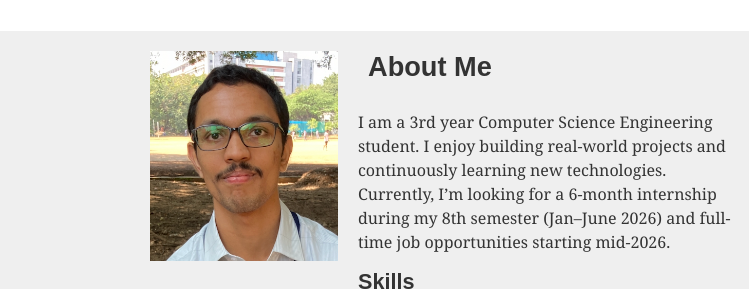
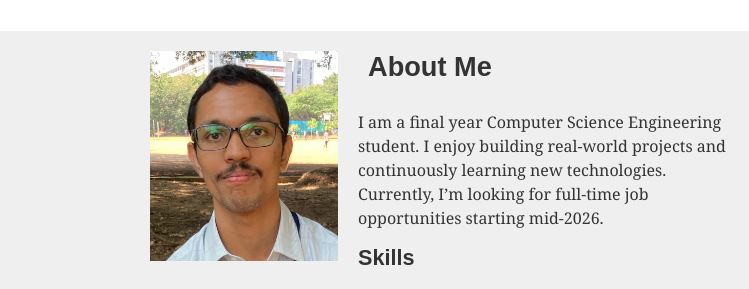
Before and after one commit to SrivishnuGade/Portfolio, a plain HTML site: page index.html in a window 1280 px wide. Shown: the part 1095-1384 px from the top of the page, 0-749 px from the left. Drawn offline with nearby package versions, Linux system fonts and the light colour scheme.

Commit message:
Update index.html

```diff
--- a/index.html
+++ b/index.html
@@ -157,9 +157,8 @@
 
             <article>
 				<h2>About Me</h2>
-				<p>I am a 3rd year Computer Science Engineering student. I enjoy building real-world projects and continuously
-                    learning new technologies. Currently, I’m looking for a 6-month internship during my 8th semester (Jan–June 2026)
-                    and full-time job opportunities starting mid-2026.</p>
+				<p>I am a final year Computer Science Engineering student. I enjoy building real-world projects and continuously
+                    learning new technologies. Currently, I’m looking for full-time job opportunities starting mid-2026.</p>
 				<h3>Skills</h3>
 				<p>
                     <strong>Languages:</strong> Python, C, JavaScript<br>
```
